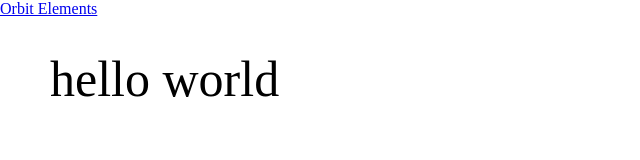
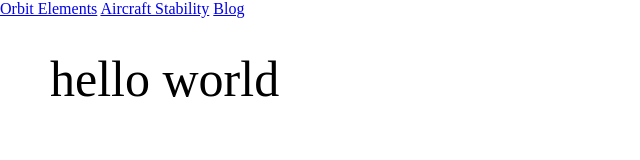
Before and after one commit to simmeon/simmeon.github.io, a plain HTML site: page index.html in a window 1280 px wide. Shown: the whole page, without its empty margins (0-640 px from the left). Drawn offline with Linux system fonts and the light colour scheme.

Commit message:
Add links to other projects

```diff
--- a/index.html
+++ b/index.html
@@ -9,5 +9,7 @@
 	<body>
        		<div id="title">hello world</div>
 			<a href="https://simmeon.github.io/orbit-elements/">Orbit Elements</a>
+			<a href="https://simmeon.github.io/aircraft-stability/">Aircraft Stability</a>
+			<a href="https://simmeon.github.io/blog/">Blog</a>
 	</body>
 </html>
```
